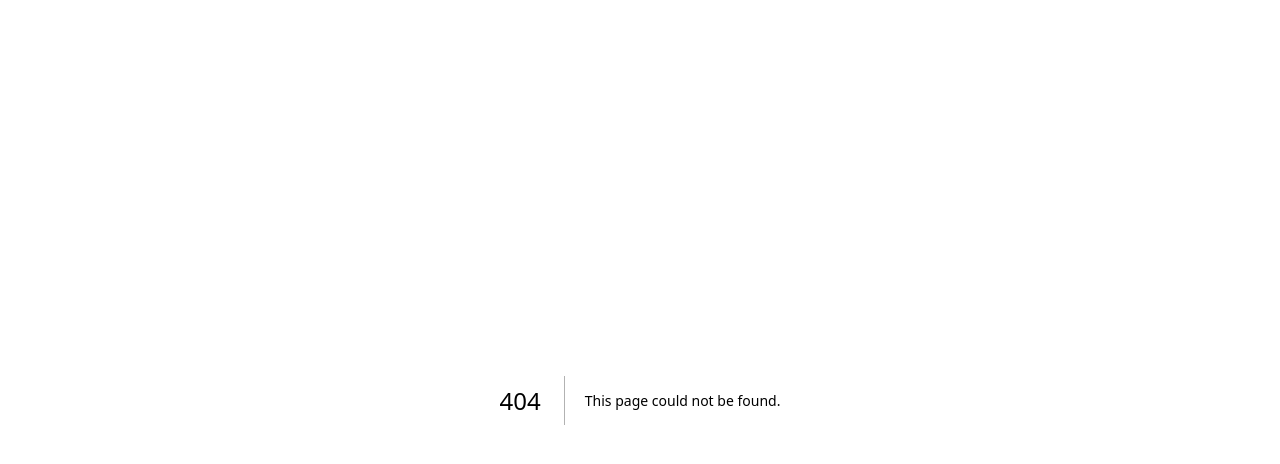
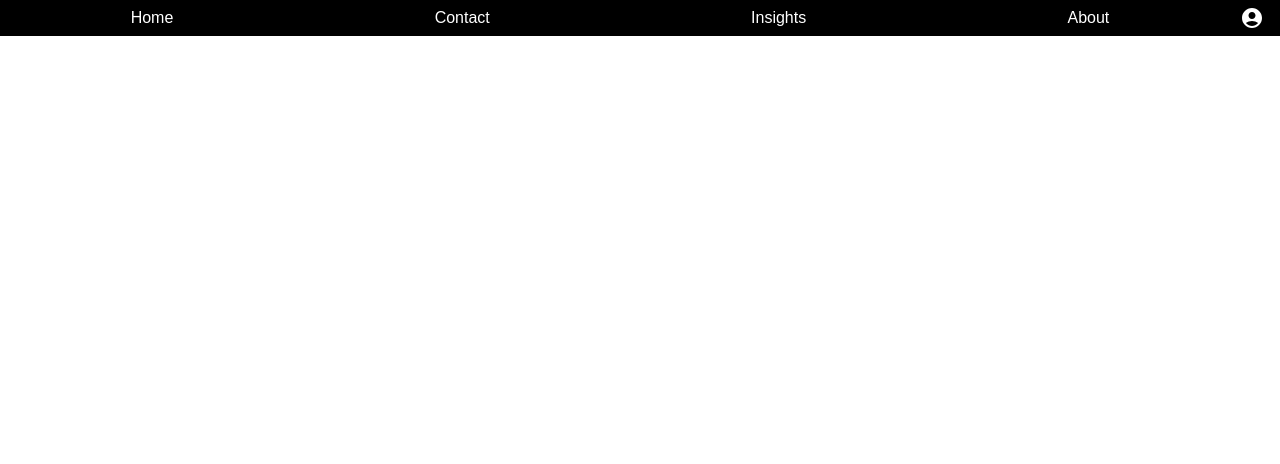
Before and after one commit to TechAyushChauhan/Physiyoga-update, a Next.js app: page /home in a window 1280 px wide. Before the commit this address had no page. Shown: the top 464 px of the page. Built offline with nearby package versions, Linux system fonts and the light colour scheme.

Commit message:
initial commit

```diff
--- a/src/app/home/home.tsx
+++ /dev/null
@@ -1,9 +0,0 @@
-
- function Home() {
-    return (
-      <div >
-        hello
-      </div>
-    );
-  }
-  export default Home
--- /dev/null
+++ b/src/app/home/page.tsx
@@ -0,0 +1,22 @@
+import AccountCircleIcon from '@mui/icons-material/AccountCircle';
+function Home()
+{
+  return (
+    <>
+      <div className='flex bg-black items-center'>
+        <nav className="w-auto flex-grow text-white flex justify-around h-9 items-center">
+
+          <div className="cursor-pointer">Home</div>
+          <div className="cursor-pointer">Contact</div>
+          <div className="cursor-pointer">Insights</div>
+          <div className="cursor-pointer">About</div>
+
+        </nav>
+        <div className='mr-4'>
+          <AccountCircleIcon className='text-white' />
+        </div>
+      </div>
+    </>
+  );
+}
+export default Home
--- a/src/app/page.tsx
+++ b/src/app/page.tsx
@@ -10,7 +10,7 @@ export default function Home() {
           alt="Next.js logo"
           width={180}
           height={38}
-          priority
+          priority //
         />
         <ol className="list-inside list-decimal text-sm text-center sm:text-left font-[family-name:var(--font-geist-mono)]">
           <li className="mb-2">
```
Also changed, not shown: package.json (+9 -5 lines), 1 other file (tests, documents, lock files or other folders).
